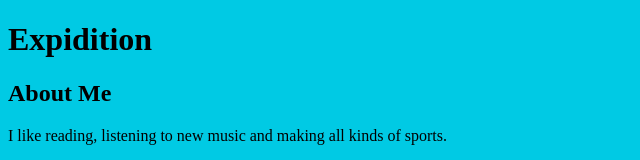
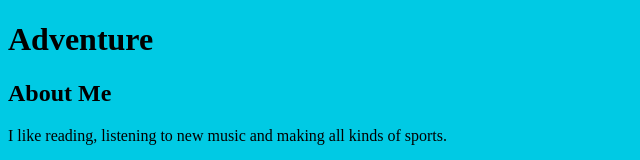
Before and after one commit to Lisa-He/new-git-project, a plain HTML site: page index.html in a window 1280 px wide. Shown: the top 160 px of the page, without its empty margins (0-640 px from the left). Drawn offline with Linux system fonts and the light colour scheme.

Commit message:
changed heading in master

```diff
--- a/index.html
+++ b/index.html
@@ -9,7 +9,7 @@
   </head>
   <body>
     <header>
-      <h1>Expidition</h1>
+      <h1>Adventure</h1>
     </header>
     <div class="container">
       <main>
```
